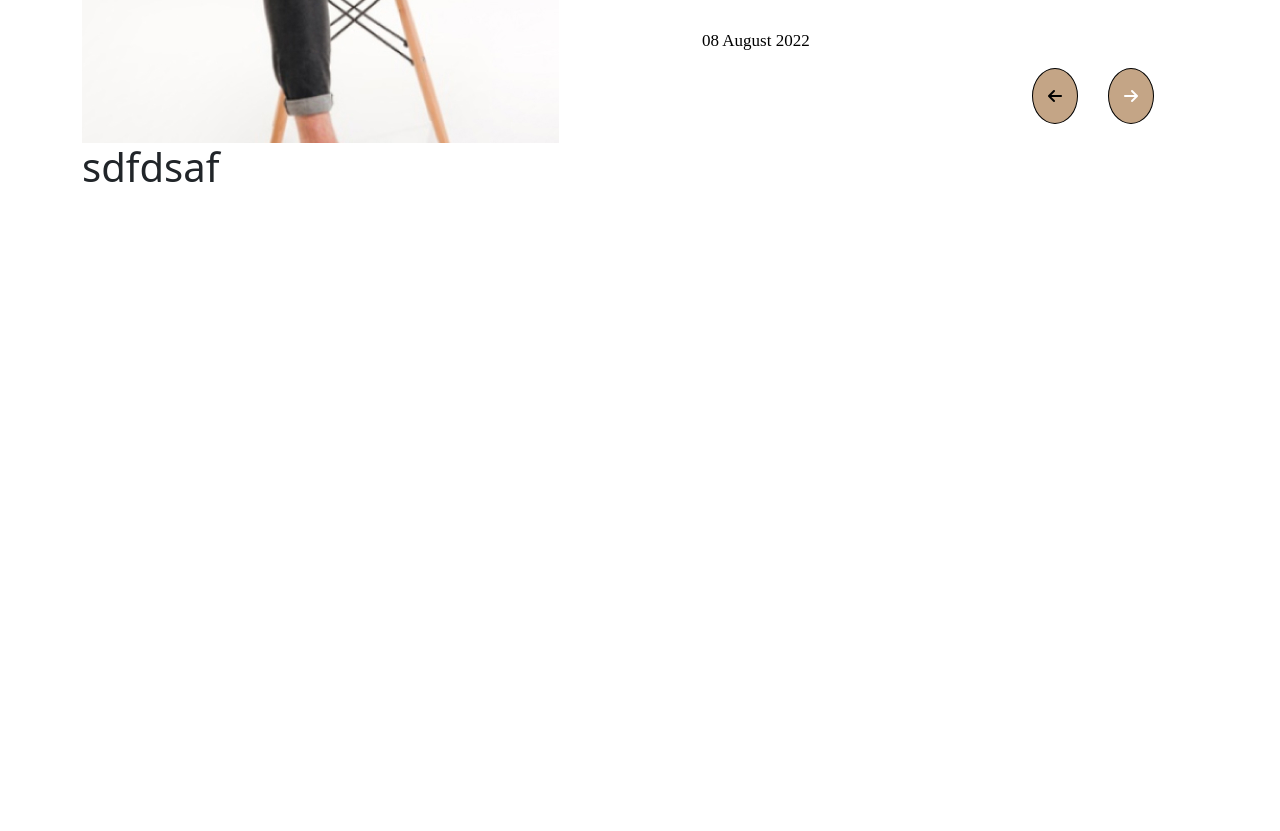
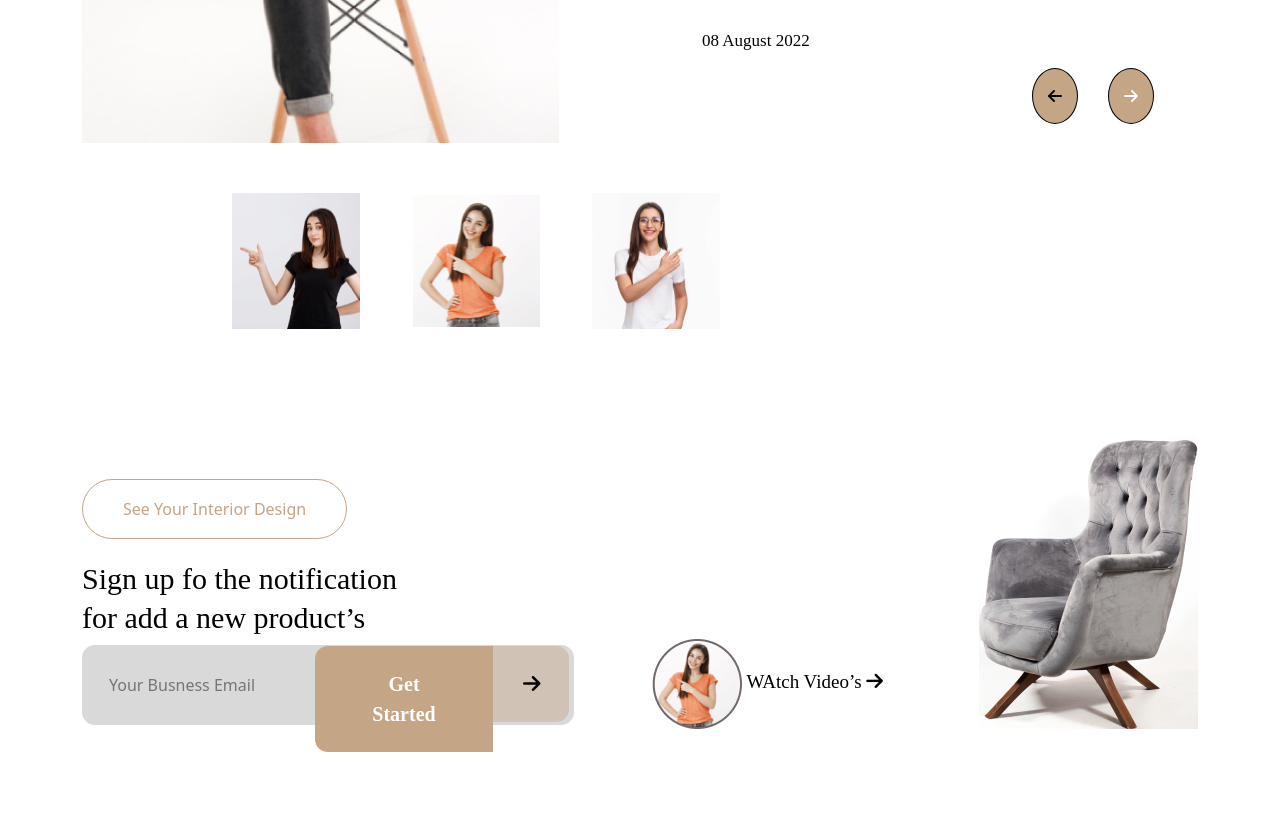
Before and after one commit to smsohelrana420/mistriumproject, a plain HTML site: page index.html in a window 1280 px wide. Shown: the part 3324-4155 px from the top of the page. Before the commit the page ends 3523 px from the top, so only its background shows below. Drawn offline with nearby package versions, Linux system fonts and the light colour scheme; a web font is replaced by a local one.

Commit message:
interior added

```diff
--- a/css/style.css
+++ b/css/style.css
@@ -379,4 +379,80 @@ header{
     background: transparent;
     color: #000;
 }
+.customer-image{
+    margin-top: 50px;
+    margin-left: 150px;
+    gap: 50px;
+}
 /* ======================== Customer End ======================= */
+
+/* ==================== Interior Start ======================== */
+
+.interior-left button{
+    padding: 17px 40px;
+    margin-top: 150px;
+    border-radius: 50px;
+    color: #C4A586;
+    border: 1px solid #C4A586;
+    background-color: transparent;
+}
+.interior-left h3{
+    width: 349px;
+    font-size: 30px;
+    line-height: 39px;
+    letter-spacing: 2%;
+    color: #000;
+    font-family: "Gupter", serif;
+    margin-top: 20px;
+
+}
+.inputinterior input{
+    width: 492px;
+    padding: 28px 27px;
+    border-radius: 13px;
+    background-color: #D9D9D9;
+    border: none;
+
+}
+.inputinterior button {
+    font-size: 20px;
+    font-weight: 700;
+    letter-spacing: 2%;
+    color: #fff;
+    font-family: "Gupter", serif;
+    position: relative;
+    top: -79px;
+    left: 233px;
+    padding: 23px 42px;
+    border-radius: 13px  0px 0px 13px;
+    background-color: #C4A586;
+    border: none;
+    width: 178px;
+}
+.inputinterior button span {
+    color: #000;
+    width: 88px;
+    background-color: rgba(196, 165, 134,.44);
+    padding: 23px 42px;
+    border-radius: 0 13px 13px 0;
+    position: absolute;
+    right: -76px;
+    top: 0;
+}
+.interior-right{
+    justify-content: space-between;
+    align-items: end;
+
+}
+.interiorvideo{
+    margin-top: 310px;
+}
+.interiorvideo{
+    font-size: 19px;
+    color: #000;
+    font-weight: 500;
+    letter-spacing: 2%;
+    font-family: "Gupter", serif;
+
+}
+/* ==================== Interior End ========================== */
--- a/index.html
+++ b/index.html
@@ -289,12 +289,43 @@
                       </div>
                    </div>
                </div>
-               <div class="customer-image">
-<h1>sdfdsaf</h1>
+               <div class="customer-image d-flex">
+                      <img src="./images/customer1.jpg" alt="">
+                      <img src="./images/customer3.png" alt="">
+                      <img src="./images/customer2.png" alt="">
                </div>
             </div>
      </section>
     <!-- ====================== Customer End ====================== -->
+
+    <!-- ================= Interior Design Start =================== -->
+     <section id="interior">
+      <div class="container">
+       <div class="row">
+        <div class="col-lg-6">
+           <div class="interior-left">
+            <button>See Your Interior Design</button>
+            <h3>Sign up fo the notification for add a new product’s</h3>
+          </div>
+          <div class="inputinterior">
+            <input type="text" placeholder="Your Busness Email">
+           <button>Get Started  <span><i class="fa-solid fa-arrow-right"></i></span></button>
+          </div>
+
+        </div>
+        <div class="col-lg-6">
+           <div class="interior-right d-flex">
+              <div class="interiorvideo">
+                  <img src="./images/t 04.jpg" alt="">
+                  <span>WAtch Video’s <i class="fa-solid fa-arrow-right"></i></span>
+              </div>
+              <img src="./images/grey-comfortable-armchair-isolated-white-background.png" alt="">
+           </div>
+        </div>
+       </div>
+      </div>
+     </section>
+    <!-- ================= Interior Design End ==================== -->
 
     <script
       src="https://cdn.jsdelivr.net/npm/bootstrap@5.0.2/dist/js/bootstrap.bundle.min.js"
```
Also changed, not shown: images/footerlogo.png (added), images/grey-comfortable-armchair-isolated-white-background.png (added), images/t 04.jpg (added).
